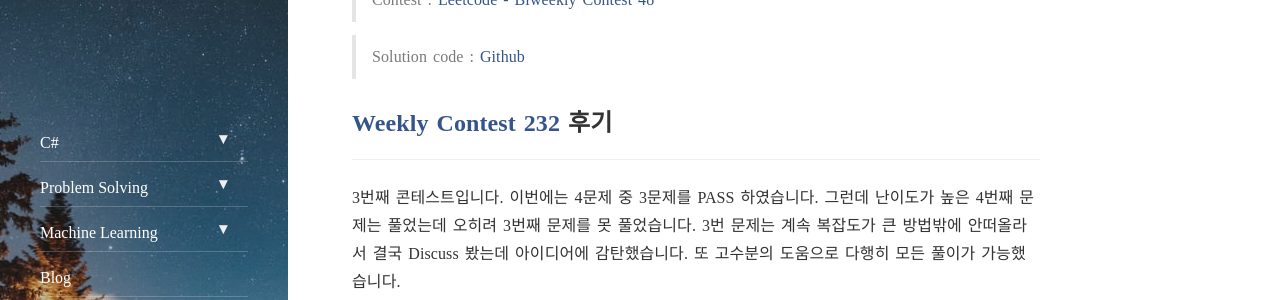
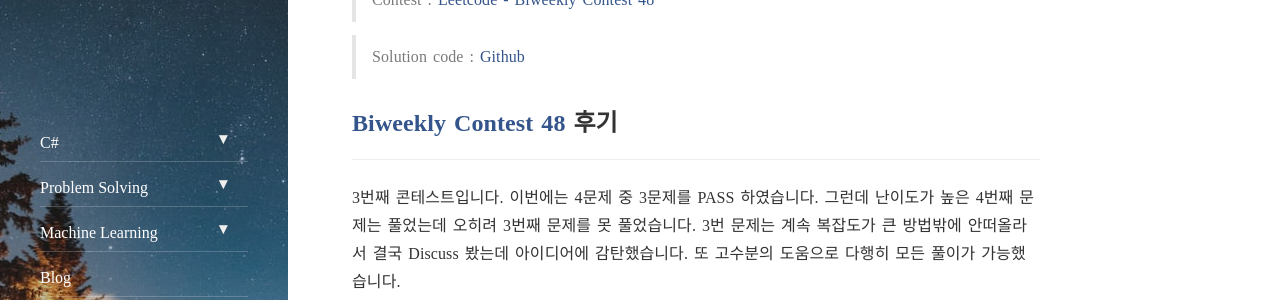
Before and after one commit to Laboputer/Laboputer.github.io, a Jekyll site: the page built from _posts/ps-leetcode/2021-03-20-Biweekly48.md, in a window 1280 px wide and 900 px high. Shown: the part 242-542 px from the top of the window. Built offline with Jekyll 4.4.1, drawn with Linux system fonts in a browser that asks for light colours; nearby versions of some CDN libraries; comment, search, counter and statistics services are not loaded.

Commit message:
edit a post

```diff
--- a/_posts/ps-leetcode/2021-03-20-Biweekly48.md
+++ b/_posts/ps-leetcode/2021-03-20-Biweekly48.md
@@ -8,9 +8,9 @@ tags: leetcode
 
 > Contest : [Leetcode - Biweekly Contest 48](https://leetcode.com/contest/biweekly-contest-48)
 
-> Solution code : [Github](https://github.com/Laboputer/ProblemSolving/tree/master/Leetcode/Weekly%20Contest%20232)
+> Solution code : [Github](https://github.com/Laboputer/ProblemSolving/tree/master/Leetcode/Biweely%20Contest%2048)
 
-## [Weekly Contest 232](https://leetcode.com/contest/weekly-contest-232) 후기
+## [Biweekly Contest 48](https://leetcode.com/contest/biweekly-contest-48) 후기
 ---
 3번째 콘테스트입니다. 이번에는 4문제 중 3문제를 PASS 하였습니다.
 그런데 난이도가 높은 4번째 문제는 풀었는데 오히려 3번째 문제를 못 풀었습니다. 3번 문제는 계속 복잡도가 큰 방법밖에 안떠올라서 결국 Discuss 봤는데 아이디어에 감탄했습니다. 또 고수분의 도움으로 다행히 모든 풀이가 가능했습니다.
```
